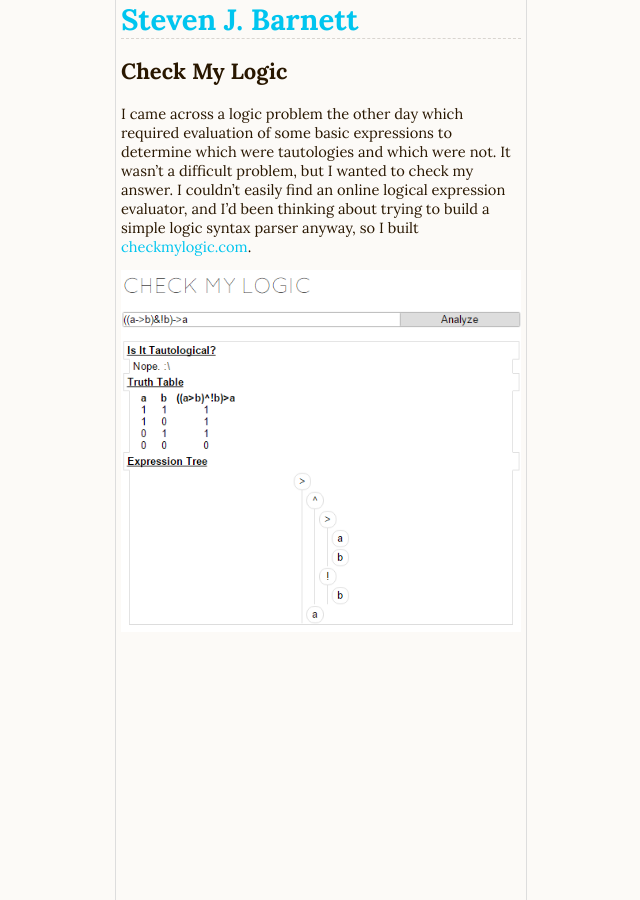
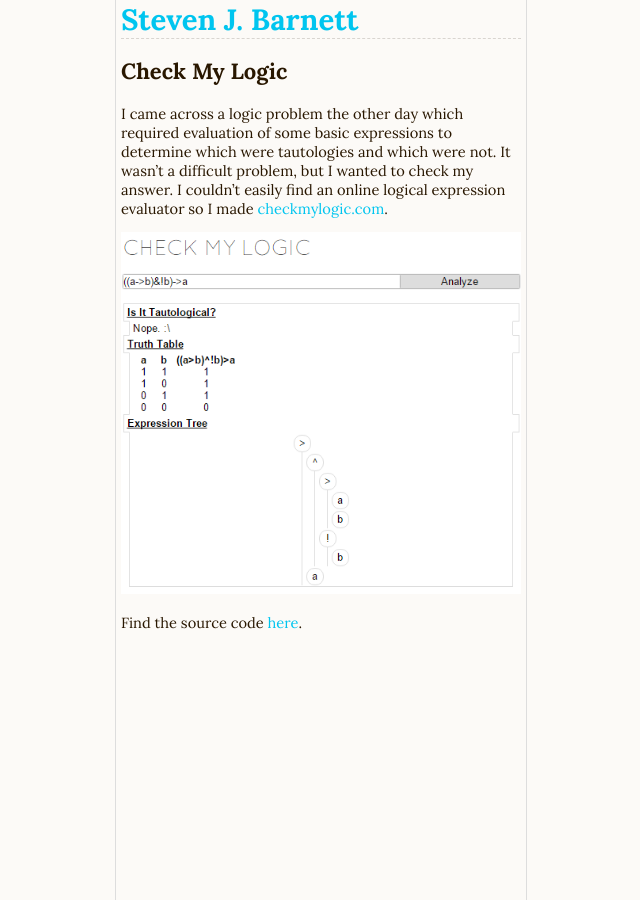
Before and after one commit to stett/stett.github.io, a Jekyll site: the page built from _posts/2014-12-20-check-my-logic.md, in a window 1280 px wide. Shown: the whole page, without its empty margins (319-959 px from the left). Built offline with Jekyll 4.4.1, drawn with Linux system fonts in a browser that asks for light colours; comment, search, counter and statistics services are not loaded.

Commit message:
Well that looked bad

```diff
--- a/_posts/2014-12-20-check-my-logic.md
+++ b/_posts/2014-12-20-check-my-logic.md
@@ -3,9 +3,10 @@
 layout: post
 tags: [project, django, python]
 comments: true
-thumbnail: /assets/cml.png
 ---
 
-I came across a logic problem the other day which required evaluation of some basic expressions to determine which were tautologies and which were not. It wasn't a difficult problem, but I wanted to check my answer. I couldn't easily find an online logical expression evaluator, and I'd been thinking about trying to build a simple logic syntax parser anyway, so I built [checkmylogic.com](http://checkmylogic.com/).
+I came across a logic problem the other day which required evaluation of some basic expressions to determine which were tautologies and which were not. It wasn't a difficult problem, but I wanted to check my answer. I couldn't easily find an online logical expression evaluator so I made [checkmylogic.com](http://checkmylogic.com/).
 
 ![Check My Logic]({{ site.url }}/assets/cml.png)
+
+Find the source code [here](https://github.com/stett/check-my-logic).
```
Also changed, not shown: index.html (+3 -5 lines).
